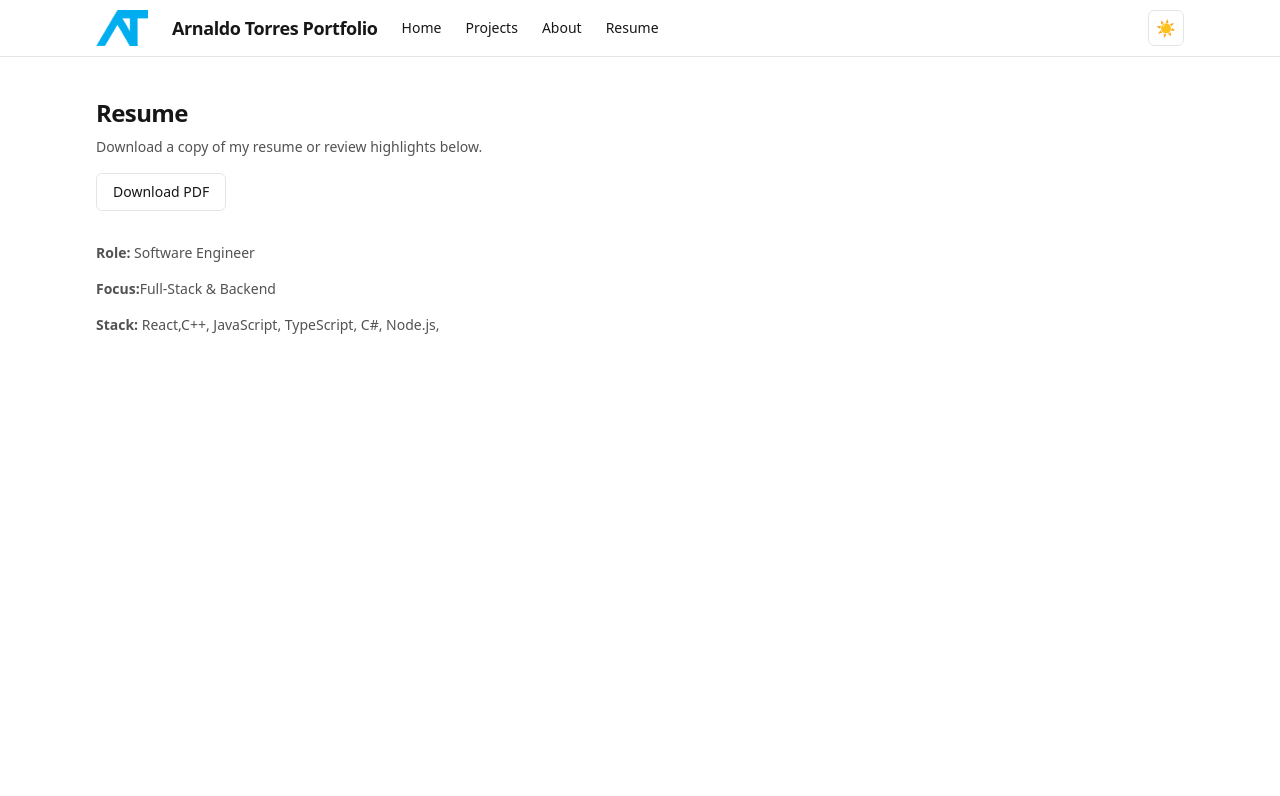
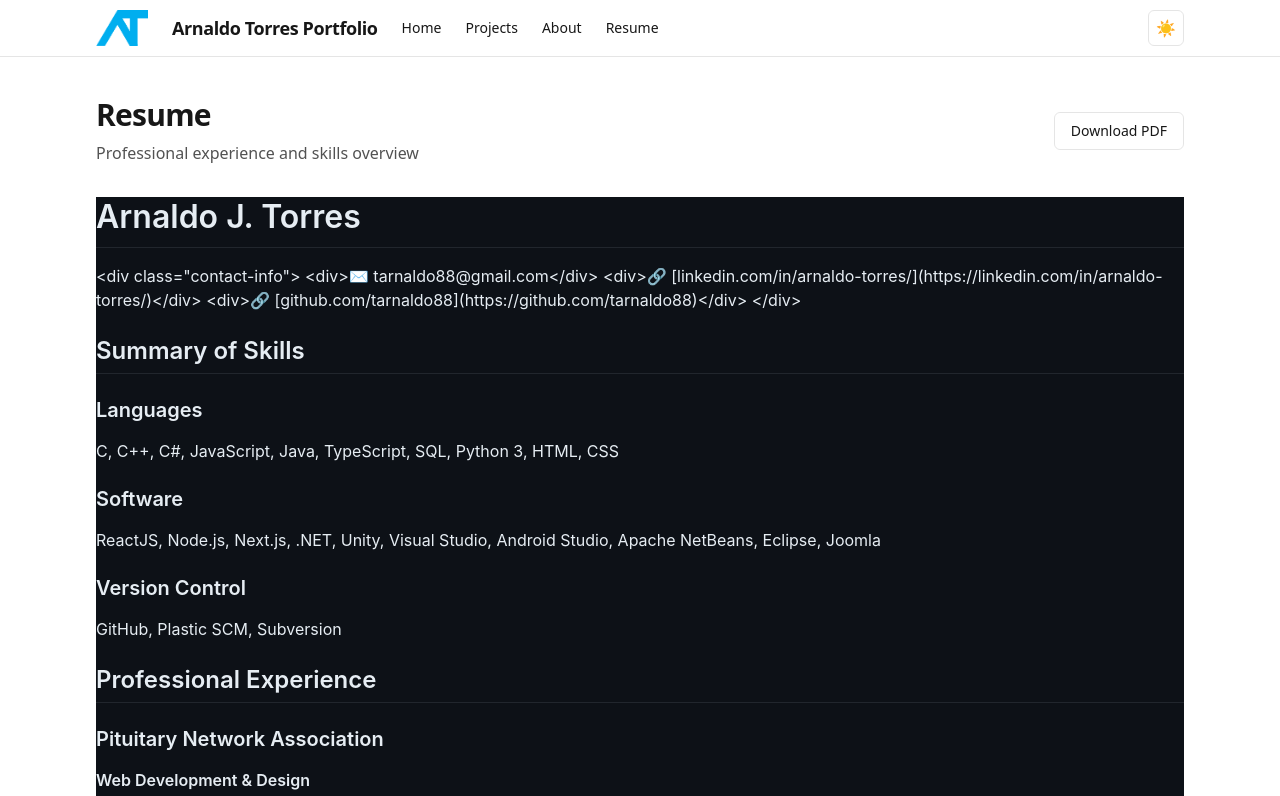
Before and after one commit to tarnaldo88/PortfolioWebsite, a Next.js app in the folder web/: page /resume in a window 1280 px wide. Shown: the top 796 px of the page. Built offline with nearby package versions, Linux system fonts and the light colour scheme.

Commit message:
put resume md on resume page with git md styling. Resume needs to be formatted

```diff
--- a/web/src/app/resume/page.tsx
+++ b/web/src/app/resume/page.tsx
@@ -1,26 +1,42 @@
 import Container from "@/components/Container";
+import fs from 'fs';
+import path from 'path';
+import { MarkdownContent } from "@/components/MarkdownContent";
 
 export const metadata = {
   title: "Resume",
   description: "Resume and experience overview.",
 };
 
-export default function ResumePage() {
+async function getResumeContent() {
+  const filePath = path.join(process.cwd(), 'public', 'resume.md');
+  const fileContent = await fs.promises.readFile(filePath, 'utf8');
+  return fileContent;
+}
+
+export default async function ResumePage() {
+  const markdown = await getResumeContent();
+
   return (
-    <Container className="py-10 max-w-3xl">
-      <h1 className="text-2xl font-bold tracking-tight">Resume</h1>
-      <p className="mt-2 text-sm text-muted-foreground">
-        Download a copy of my resume or review highlights below.
-      </p>
-      <div className="mt-4">
-        <a href="/assets/resume.pdf" className="inline-flex items-center px-4 py-2 text-sm rounded-md border border-black/10 dark:border-white/15 hover:bg-black/5 dark:hover:bg-white/10">
+    <Container className="py-10 max-w-4xl">
+      <div className="flex justify-between items-center mb-8">
+        <div>
+          <h1 className="text-3xl font-bold tracking-tight">Resume</h1>
+          <p className="mt-2 text-muted-foreground">
+            Professional experience and skills overview
+          </p>
+        </div>
+        <a
+          href="/resume.pdf"
+          className="inline-flex items-center px-4 py-2 text-sm rounded-md border border-black/10 dark:border-white/15 hover:bg-black/5 dark:hover:bg-white/10 transition-colors"
+          download
+        >
           Download PDF
         </a>
       </div>
-      <div className="mt-8 space-y-4 text-sm text-muted-foreground">
-        <p><strong>Role:</strong> Software Engineer</p>
-        <p><strong>Focus:</strong>Full-Stack & Backend</p>
-        <p><strong>Stack:</strong> React,C++, JavaScript, TypeScript, C#, Node.js,</p>
+
+      <div className="markdown-body">
+        <MarkdownContent content={markdown} />
       </div>
     </Container>
   );
```
